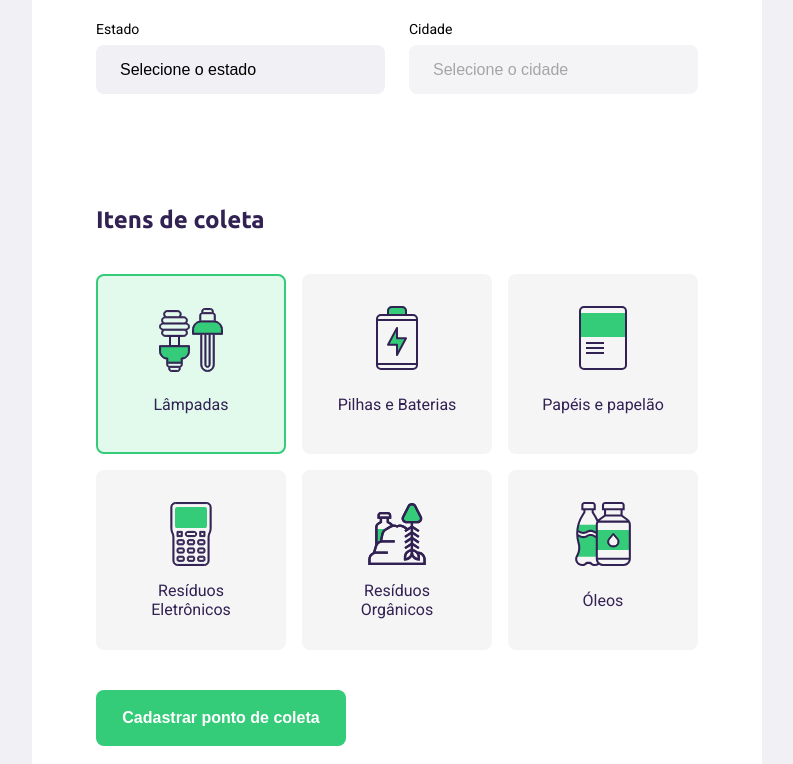
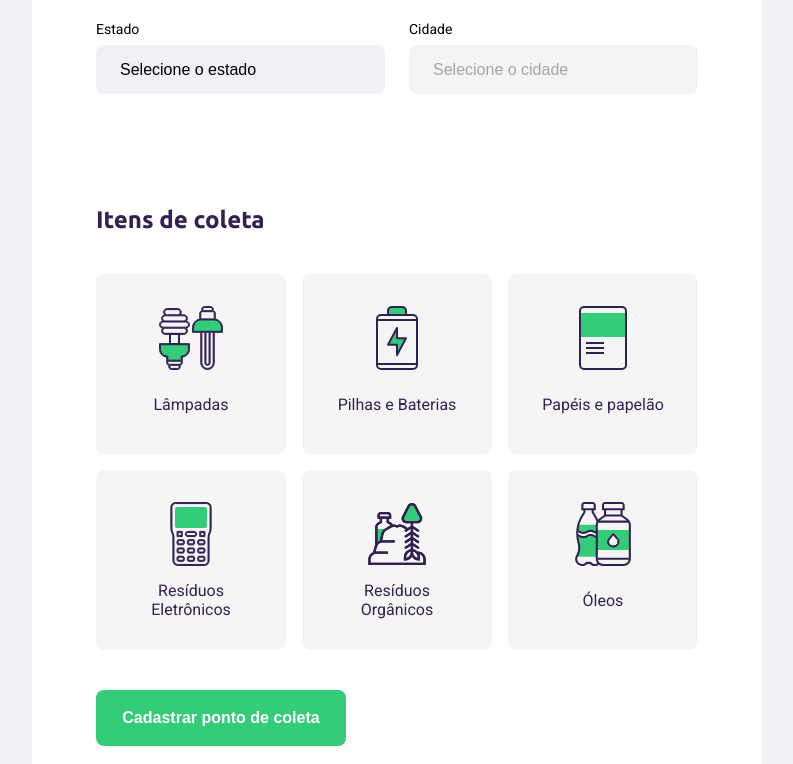
Before and after one commit to adorilson/nlw01-starter, a plain HTML site: page create-point.html in a window 1280 px wide. Both pictures are taken after a click on the item "Lâmpadas". Shown: the part 561-1325 px from the top of the page, without its empty margins (243-1036 px from the left). Drawn offline with Linux system fonts and the light colour scheme; no server answers.

Commit message:
Marcando no layout os itens de coleta selecionados pelo usuario (toogle classe selected)

```diff
--- a/scripts/create-point.js
+++ b/scripts/create-point.js
@@ -39,3 +39,17 @@ function getCities(event){
 
 document.querySelector("select[name=uf]")
 .addEventListener("change", getCities);
+
+const itemsToCollect = document.querySelectorAll(".items-grid li");
+
+for (const item of itemsToCollect){
+    item.addEventListener("click", handleSelecteItem)
+}
+
+function handleSelecteItem(event){
+    const itemLi = event.target;
+
+    itemLi.classList.toggle("selected");
+
+    const itemId = itemLi.dataset.id
+}
--- a/styles/create-point.css
+++ b/styles/create-point.css
@@ -155,3 +155,8 @@ form button:hover{
     background: #e1faec;
     border: 2px solid #34cb79;
 }
+
+.items-grid li img,
+.items-grid li span{
+    pointer-events: none;
+}
```
